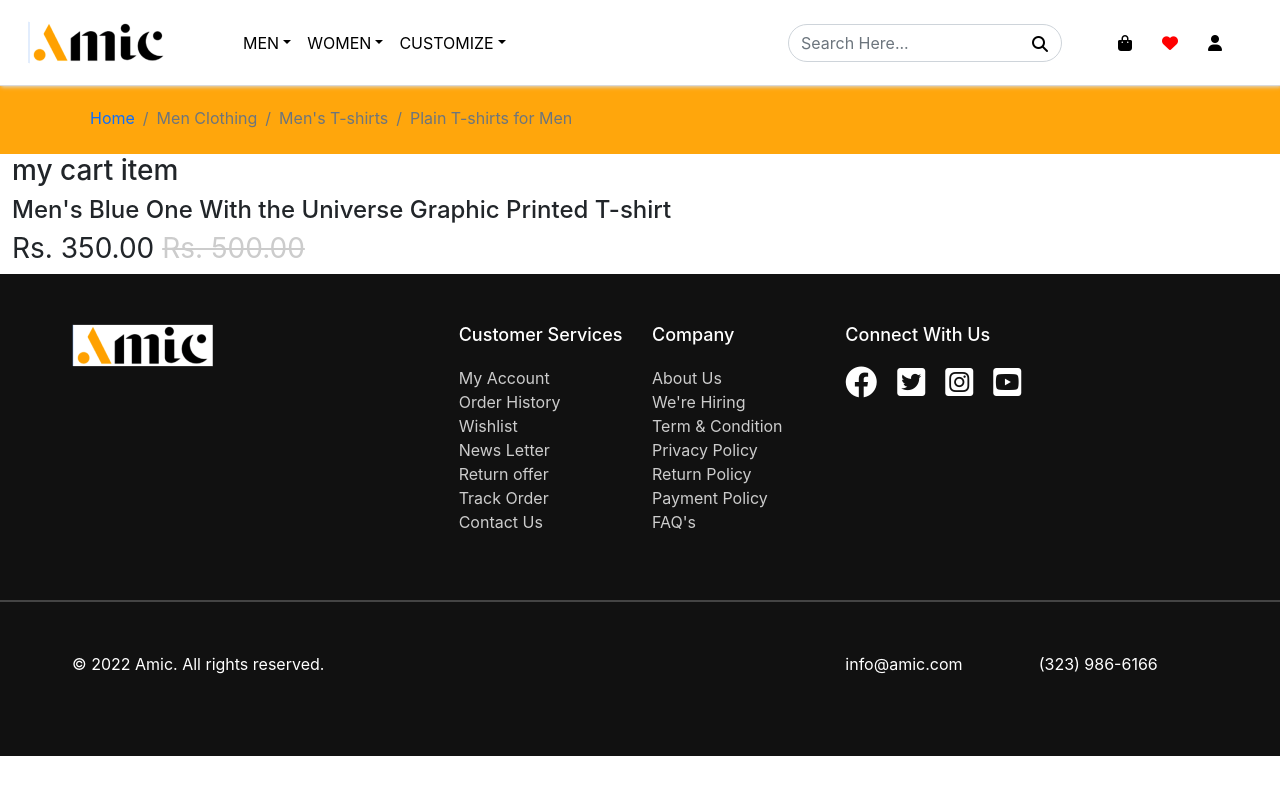
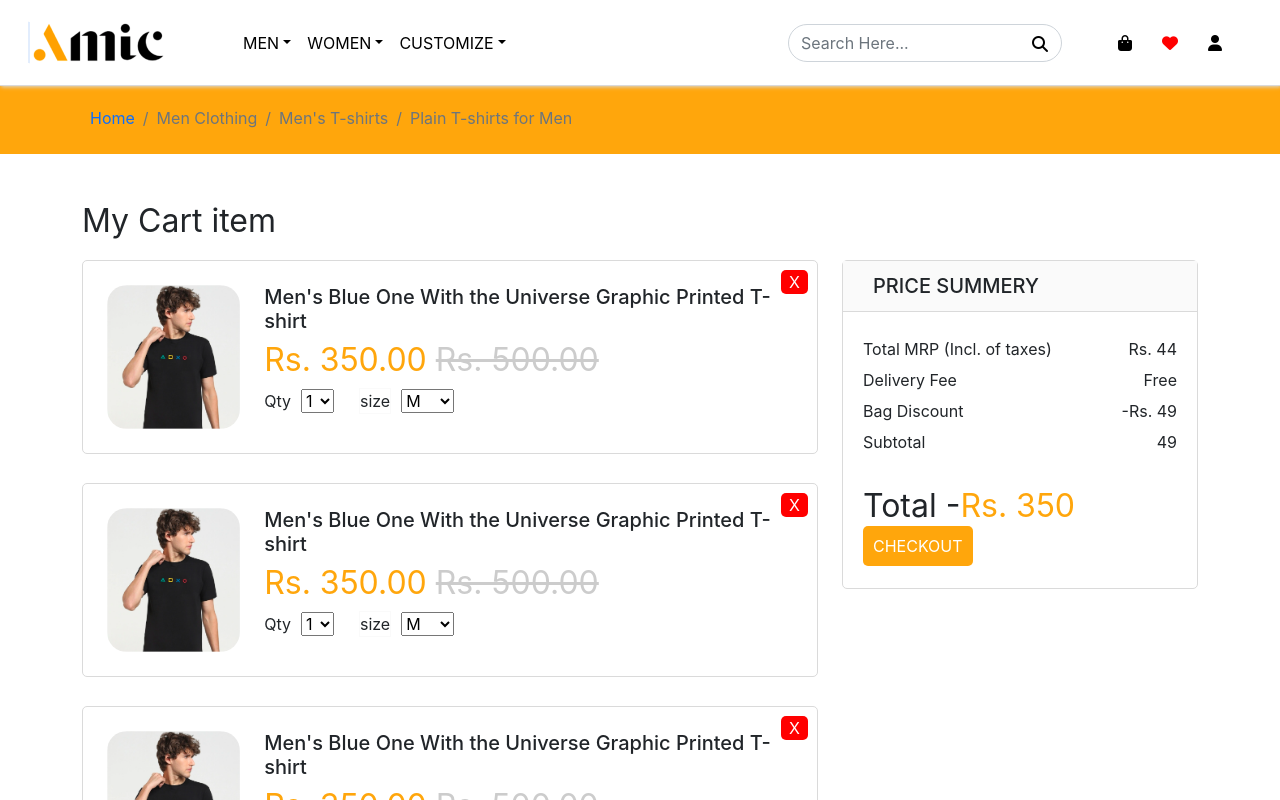
Before and after one commit to FaijanSaifi99/amic-react, a React (Create React App) app: page /cart in a window 1280 px wide. Shown: the top 800 px of the page. Built offline with nearby package versions, Linux system fonts and the light colour scheme.

Commit message:
cart page added

```diff
--- a/src/App.js
+++ b/src/App.js
@@ -8,6 +8,7 @@ import CstmizeDesign from './CstmizeDesign';
 import Login from './Login';
 import Register from './Register';
 import Cart from './Cart';
+import Checkout from './Checkout';
 
 function App() {
   return (
@@ -21,6 +22,7 @@ function App() {
         <Route path='/login' element={<Login/>} />
         <Route path='/register' element={<Register/>} />
         <Route path='/cart' element={<Cart/>} />
+        <Route path='/checkout' element={<Checkout/>} />
       </Routes>
     </>
   );
--- a/src/Cart.jsx
+++ b/src/Cart.jsx
@@ -1,33 +1,31 @@
-import React from 'react'
-import Bradcrumb from './components/Bradcrumb'
-import Footer from './components/Footer'
-import Header from './components/Header'
+import React from "react";
+import Bradcrumb from "./components/Bradcrumb";
+import Footer from "./components/Footer";
+import Header from "./components/Header";
+import CartItem from "./components/CartItem";
+import CartPrice from "./components/CartPrice";
 
 const Cart = () => {
   return (
     <>
-        <Header/>
-        <Bradcrumb/>
-        <div className="container-fluid">
-            <div className="row">
-                <h3>my cart {} item</h3>
-                <div className="col-md-9">
-                    <div className="cart-item d-flex">
-                        <img src="" alt="" />
-                        <div className="item-content">
-                            <h4>Men's Blue One With the Universe Graphic Printed T-shirt</h4>
-                            <h3 className="prdct-price">Rs. 350.00 <strike>Rs. 500.00</strike></h3>
-                        </div>
-                    </div>
-                </div>
-                <div className="col-md-3">
+      <Header />
+      <Bradcrumb />
+      <div className="container cart-body">
+        <div className="row">
+          <h2>My Cart {} item</h2>
+          <div className="col-md-8">
+            <CartItem/>
+            <CartItem/>
+            <CartItem/>
+          </div>
+          <div className="col-md-4">
+            <CartPrice/>
+          </div>
+        </div>
+      </div>
+      <Footer />
+    </>
+  );
+};
 
-                </div>
-            </div>
-        </div>
-        <Footer/>
-    </>
-  )
-}
-
-export default Cart
+export default Cart;
--- /dev/null
+++ b/src/Checkout.jsx
@@ -0,0 +1,37 @@
+import React from 'react';
+import Header from './components/Header';
+import Footer from './components/Footer';
+import Bradcrumb from './components/Bradcrumb';
+import CartPrice from './components/CartPrice';
+
+const Checkout = () => {
+  return (
+    <>
+        <Header/>
+        <Bradcrumb/>
+        <div className="container cart-body">
+        <div className="row">
+          <h2>Compelete your Order</h2>
+          <div className="col-md-8">
+            <div className="address">
+                <form action="">
+
+                </form>
+            </div>
+            <div className="address">
+                <form action="">
+
+                </form>
+            </div>
+          </div>
+          <div className="col-md-4">
+            <CartPrice/>
+          </div>
+        </div>
+      </div>
+        <Footer/>
+    </>
+  )
+}
+
+export default Checkout
--- a/src/Login.jsx
+++ b/src/Login.jsx
@@ -13,7 +13,7 @@ const Login = () => {
             <div className="row">
                 <div className="col-md-6"><img src="images/Login-img.png" alt="" /></div>
                 <div className="col-md-6 login-sec">
-                    <h2 className='display-5'>login/register</h2>
+                    <h2 className='display-5' style={{paddingTop:'2rem'}}>login/register</h2>
                     <p>for Latest trends, exciting offers and everything AMIC!</p>
                     <form>
                         <input type="text" placeholder='Enter Email ID / Phone No'/>
--- a/src/Register.jsx
+++ b/src/Register.jsx
@@ -10,11 +10,11 @@ const Register = () => {
         <Header/>
         <Bradcrumb/>
         <img src='images/LoginHero.png' alt='' style={{width:"100%"}}/>
-        <div className="Login-container container-fluid">
+        <div className="Login-container container">
             <div className="row">
                 <div className="col-md-6"><img src="images/Login-img.png" alt="" /></div>
                 <div className="col-md-6 login-sec" style={{paddingTop:'2rem'}}>
-                    <h2 className='display-5'>REGISTER</h2>
+                    <h4 >REGISTER</h4>
                     <form style={{marginTop:'0px'}}>
                         <input type="text" placeholder='Name'/>
                         <input type="text" placeholder='Email id'/>
--- /dev/null
+++ b/src/components/CartItem.jsx
@@ -0,0 +1,39 @@
+import React from 'react'
+
+const CartItem = () => {
+  return (
+    <>
+       <div className="cart-item">
+              <button className="remove_item">X</button>
+              <div className="d-flex cart-content">
+              <div className="cartimg"><img src="images/card-img.png" alt="" /></div>
+              <div className="item-content">
+                <h5>
+                  Men's Blue One With the Universe Graphic Printed T-shirt
+                </h5>
+                <h2 className="prdct-price ">
+                  Rs. 350.00 <strike>Rs. 500.00</strike>
+                </h2>
+                <label for="quantity">Qty</label>
+                <select name="quantity" id="quantity">
+                  <option value="1">1</option>
+                  <option value="2">2</option>
+                  <option value="3">3</option>
+                  <option value="4">4</option>
+                </select>
+
+                <label for="size" id="sizes">size</label>
+                <select name="size" id="size">
+                  <option value="M">M</option>
+                  <option value="L">L</option>
+                  <option value="XL">XL</option>
+                  <option value="XXL">XXL</option>
+                </select>
+              </div>
+              </div>
+            </div>
+    </>
+  )
+}
+
+export default CartItem
--- /dev/null
+++ b/src/components/CartPrice.jsx
@@ -0,0 +1,26 @@
+import React from 'react'
+import { Link } from 'react-router-dom'
+
+const CartPrice = () => {
+  return (
+    <>
+        <div className="price_summery">
+              <h5>PRICE SUMMERY</h5>
+              <div className="price-container">
+              <div className="price-detail">
+                <ul>
+                  <li>Total MRP (Incl. of taxes) <span>Rs. 44{}</span></li>
+                  <li>Delivery Fee  <span>Free{}</span> </li>
+                  <li>Bag Discount  <span>-Rs. 49</span></li>
+                  <li>Subtotal <span>49</span></li>
+                </ul>
+              </div>
+              <h2 className="total_price ">Total -<span>Rs. 350</span></h2>
+              <Link to='/checkout' className="checkout_btn">CHECKOUT</Link>
+              </div>
+            </div>
+    </>
+  )
+}
+
+export default CartPrice
--- a/src/index.css
+++ b/src/index.css
@@ -193,16 +193,43 @@ a{text-decoration: none;}
 
 
 /* Login page  */
-.Login-container .row{margin: 2.8rem 2.5rem 6.6rem 2.5rem;}
-.login-sec{background-color: rgba(250, 250, 250, 1); text-align: center; padding-top: 4rem;}
-.login-sec h2{text-transform: uppercase;}
-.login-sec form{display: flex; flex-direction: column; gap: 20px; width: 70%; margin: 30px auto;}
+.Login-container .row{margin: 2.8rem 0rem 6.6rem 0rem;}
+.Login-container .row img{width: 100%; height: 100%;}
+.Login-container .col-md-6{padding: 0%;}
+.login-sec{background-color: rgba(250, 250, 250, 1); text-align: center; padding: 10px;}
+.login-sec h4{text-transform: uppercase; font-weight: 380;}
+.login-sec form{display: flex; flex-direction: column; gap: 20px; width: 70%; margin: 30px auto; margin-bottom: 8px;}
 .login-sec input{padding: 15px; border: 1px solid rgba(218, 218, 218, 1); border-radius: 5px;}
-.login-sec button{font-size: large; padding: 16px; background-color: var(--primary-color); color: white; border: none; border-radius: 5px;}
+.login-sec .checkout_btn{font-size: large; padding: 16px; width: 100%; background-color: var(--primary-color); color: white; border-radius: 5px;}
 .login-sec .fa-facebook {color: rgba(28, 116, 219, 1);}
 .login-sec .fa-google {color: red; margin-left: 1rem;}
 .login-sec .orlogin{margin: 4rem 0rem 2rem 0rem;}
+.login-with{padding-bottom: 1.5rem;}
 
 
 /* Rgister page  */
-.orRegister{margin: 24px 0px 30px 0px;}
+.orRegister{margin: 20px 0px 26px 0px;}
+
+/* Cart page  */
+.cart-body .row{padding: 3rem 0px;}
+.cart-body .row > h2{font-weight: 400; margin-bottom: 20px;}
+
+.cart-item{border: 1px solid rgba(218, 218, 218, 1); border-radius: 5px; padding: 0rem 0rem 1.5rem 1.5rem; margin: 0px 0rem 1.8rem 0px;}
+.cartimg {width: 9rem; height: 9rem; }
+.cartimg img{width: 100%; height: 100%; border-radius: 20px;}
+.cart-item .cart-content{padding-top: 1.5rem;}
+.cart-item .item-content{margin-left: 1.5rem;}
+.cart-item .remove_item{border: none; margin: 9px; border-radius: 5px; background-color: red; color: white; padding: 0px 8px; float: right;}
+.prdct-price{color: var(--primary-color); font-weight: 380;}
+.item-content select{margin: 0px 10px;}
+.item-content #sizes{margin-left: 15px;}
+
+.price_summery{border: 1px solid rgba(218, 218, 218, 1); border-radius: 5px;}
+.price-container{padding: 0px 20px 30px 20px;}
+.price_summery h5{background-color: rgba(250, 250, 250, 1); padding: 13px 30px; border-bottom: 1px solid rgba(218, 218, 218, 1);}
+.price-detail ul{list-style: none; padding: 10px 0px 10px 0px;}
+.price-detail li{margin: 7px 0px;}
+.price-detail span{float: right;}
+.total_price{font-weight: 400;}
+.total_price span{color: var(--primary-color);}
+.checkout_btn{color: white; background-color: var(--primary-color); padding: 10px; border: none; border-radius: 5px; width: 100%;}
```
